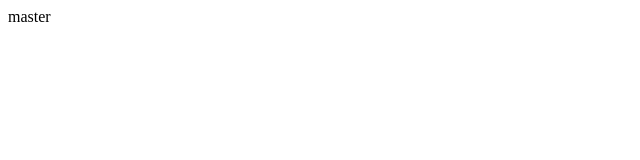
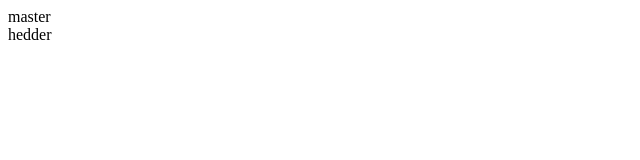
Before and after one commit to starfill/test, a plain HTML site: page index.html in a window 1280 px wide. Shown: the full height of the page, 0-640 px from the left. Drawn offline with Linux system fonts and the light colour scheme.

Commit message:
hedder added 1

```diff
--- a/index.html
+++ b/index.html
@@ -7,6 +7,7 @@
 <body>
 
 	<div>master</div>
+	<div>hedder</div>
 
 
 	</body>
```
